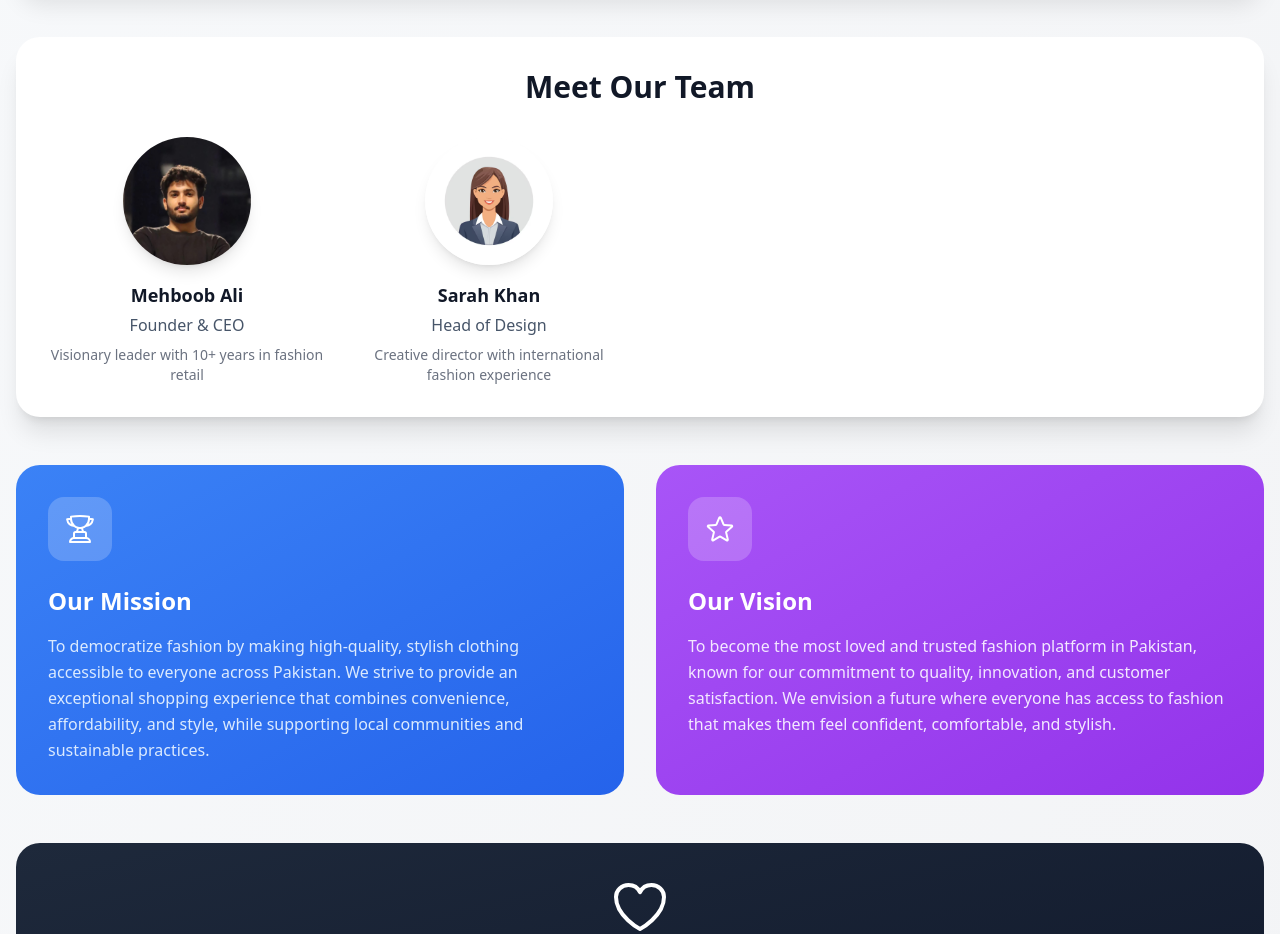
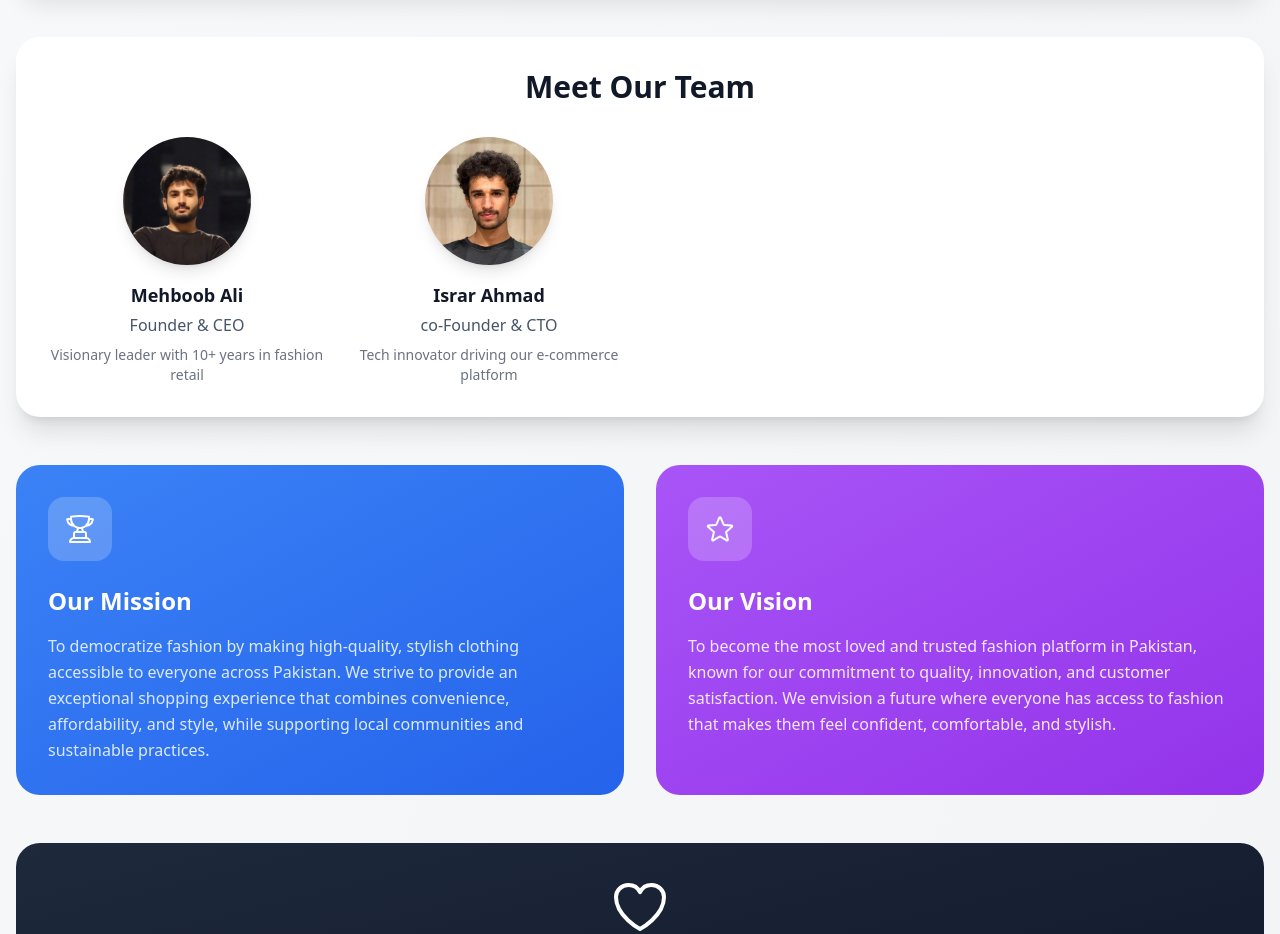
Before and after one commit to meali029/Cartly, a React (Vite) app in the folder Frontend/: page /about-us in a window 1280 px wide. Shown: the part 1720-2654 px from the top of the page. Built offline with nearby package versions, Linux system fonts and the light colour scheme.

Commit message:
cofounder details update

```diff
--- a/Frontend/src/pages/AboutUs.jsx
+++ b/Frontend/src/pages/AboutUs.jsx
@@ -24,10 +24,10 @@ const AboutUs = () => {
       description: 'Visionary leader with 10+ years in fashion retail'
     },
     {
-      name: 'Sarah Khan',
-      role: 'Head of Design',
-      image: '/women.avif',
-      description: 'Creative director with international fashion experience'
+      name: 'Israr Ahmad',
+      role: 'co-Founder & CTO',
+      image: '/Israrahmad.jpeg',
+      description: 'Tech innovator driving our e-commerce platform'
     },
     {
       name: 'Ahmed Hassan',
```
Also changed, not shown: Frontend/public/Israrahmad.jpeg (added).
